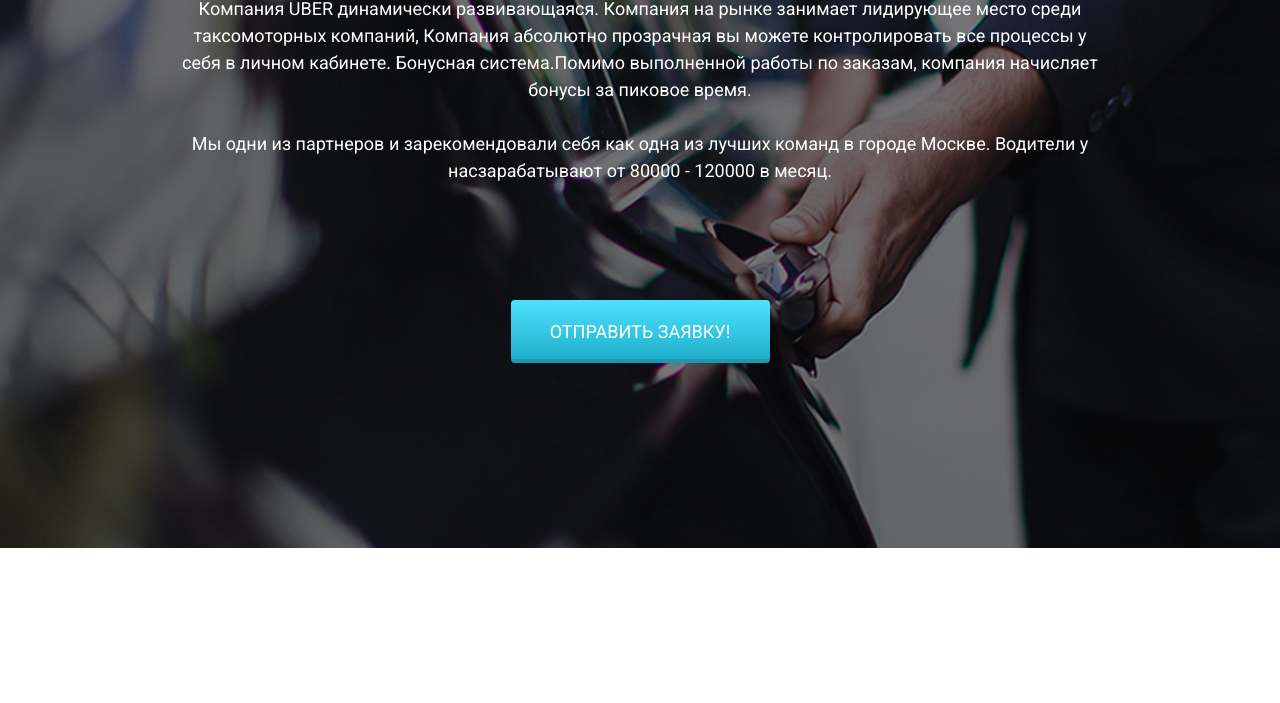
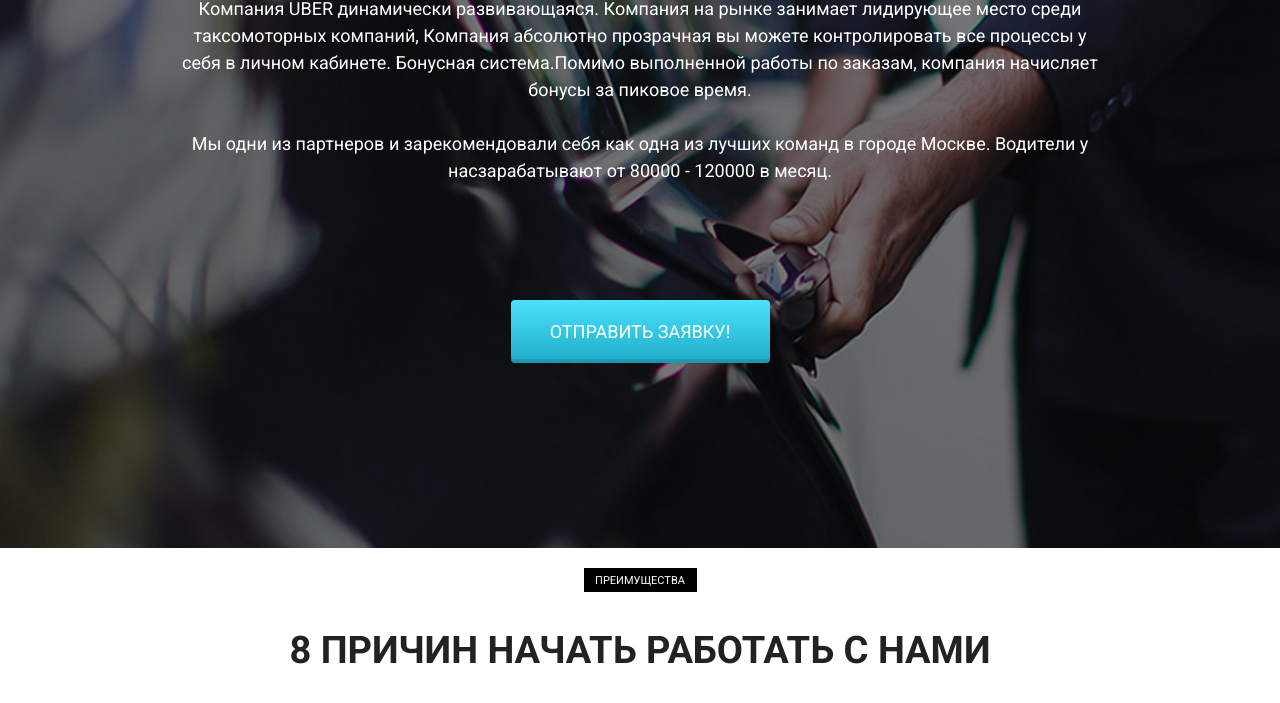
Before and after one commit to BLazzeD21/Figma-UBER, a plain HTML site: page src/index.html in a window 1280 px wide. Shown: the part 349-1052 px from the top of the page. Before the commit the page ends 897 px from the top, so only its background shows below. Drawn offline with Linux system fonts and the light colour scheme.

Commit message:
Added reasons section

```diff
--- a/src/css/style.css
+++ b/src/css/style.css
@@ -129,3 +129,31 @@ nav {
     font-weight: 400;
     text-transform: uppercase;
 }
+
+.reasons {
+    background-color: #FFF;
+    height: 850px;
+    padding: 20px 0 67px 0;
+}
+
+.reasons .reasons_advantages {
+    padding-top: 5px;
+    margin: 0 auto;
+    width: 113px;
+    height: 24px;
+    background-color:black;
+    color: #FFF;
+    text-align: center;
+    font-size: 11px;
+    font-weight: 400;
+    text-transform: uppercase;
+}
+
+.reasons .eight_reasons {
+    margin-top: 30px;
+    color: #222;
+    text-align: center;
+    font-size: 38px;
+    font-weight: 700;
+    text-transform: uppercase;
+}
--- a/src/index.html
+++ b/src/index.html
@@ -57,5 +57,16 @@
             </div>
         </div>
     </section>
+    <section class="reasons">
+        <div class="container">
+            <div class="reasons_advantages">преимущества</div>
+            <div class="eight_reasons">8 причин начать работать с нами</div>
+            <div class="row">
+                <div class="col-md-6"></div>
+                <div class="col-md-6"></div>
+            </div>
+        </div>
+
+    </section>
 </body>
 </html>
```
